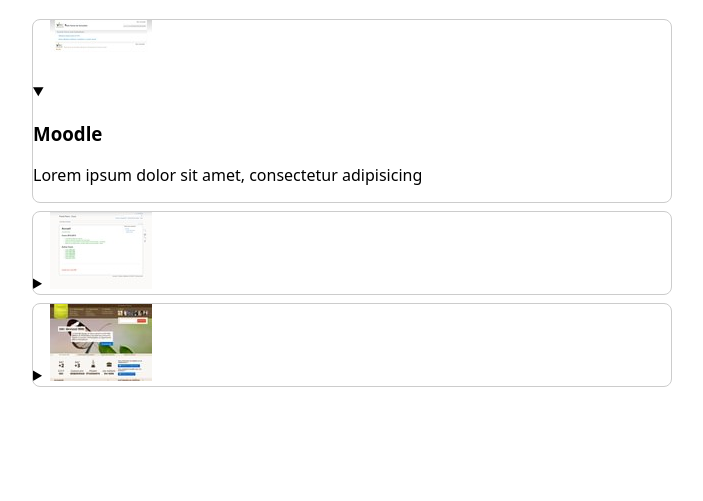
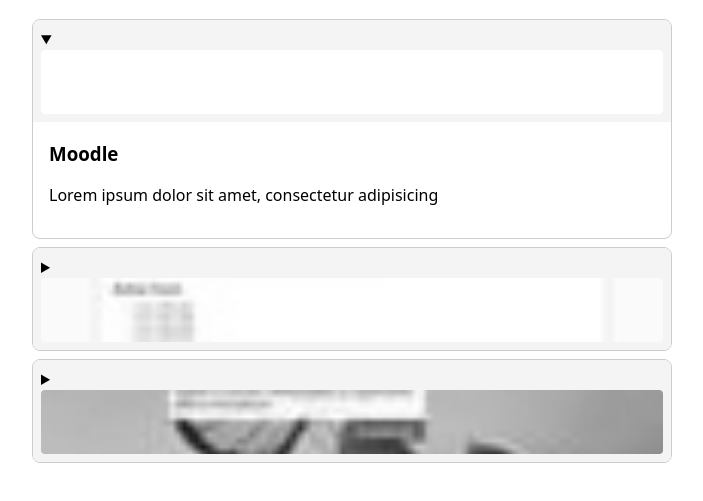
Before and after one commit to MMI-NFC-2026/sae105-r112-tp4-mwmanu, a plain HTML site: page index.html in a window 1280 px wide. Shown: the part 83-584 px from the top of the page, without its empty margins (288-991 px from the left). Drawn offline with Linux system fonts and the light colour scheme.

Commit message:
CSS : style des summary et des images

```diff
--- a/src/css/components/accordeon.css
+++ b/src/css/components/accordeon.css
@@ -20,3 +20,27 @@ body {
   overflow: hidden;
   background-color: #fff;
 }
+
+.accordeon > details > summary {
+  cursor: pointer;
+  padding: 0.5rem;
+  background-color: #f4f4f4;
+}
+
+.accordeon > details > summary img {
+  display: block;
+  width: 100%;
+  height: 4rem;
+  object-fit: cover;
+  border-radius: 0.25rem;
+  filter: grayscale(100%);
+  transition: filter 0.3s, height 0.3s;
+}
+
+.accordeon > details > summary:hover img {
+  filter: grayscale(0);
+}
+
+.accordeon > details > div {
+  padding: 0 1rem 1rem;
+}
```
